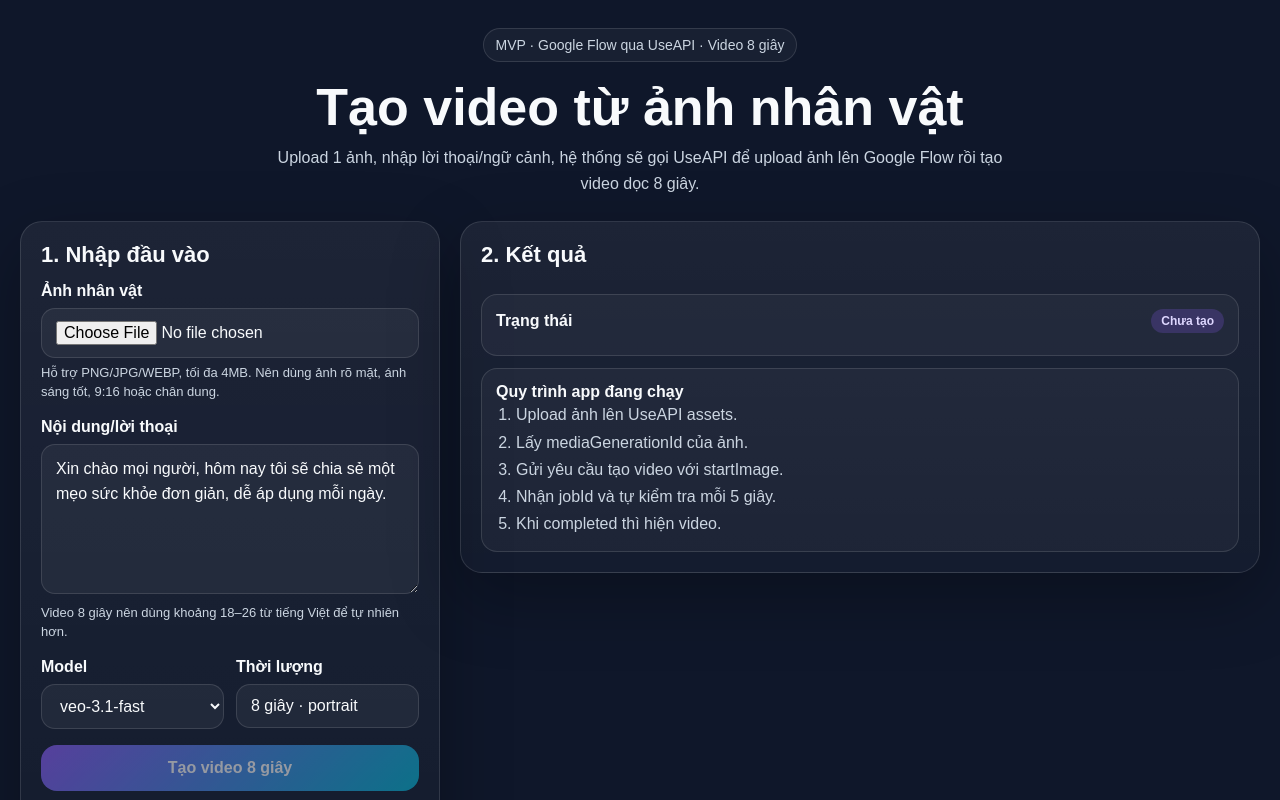
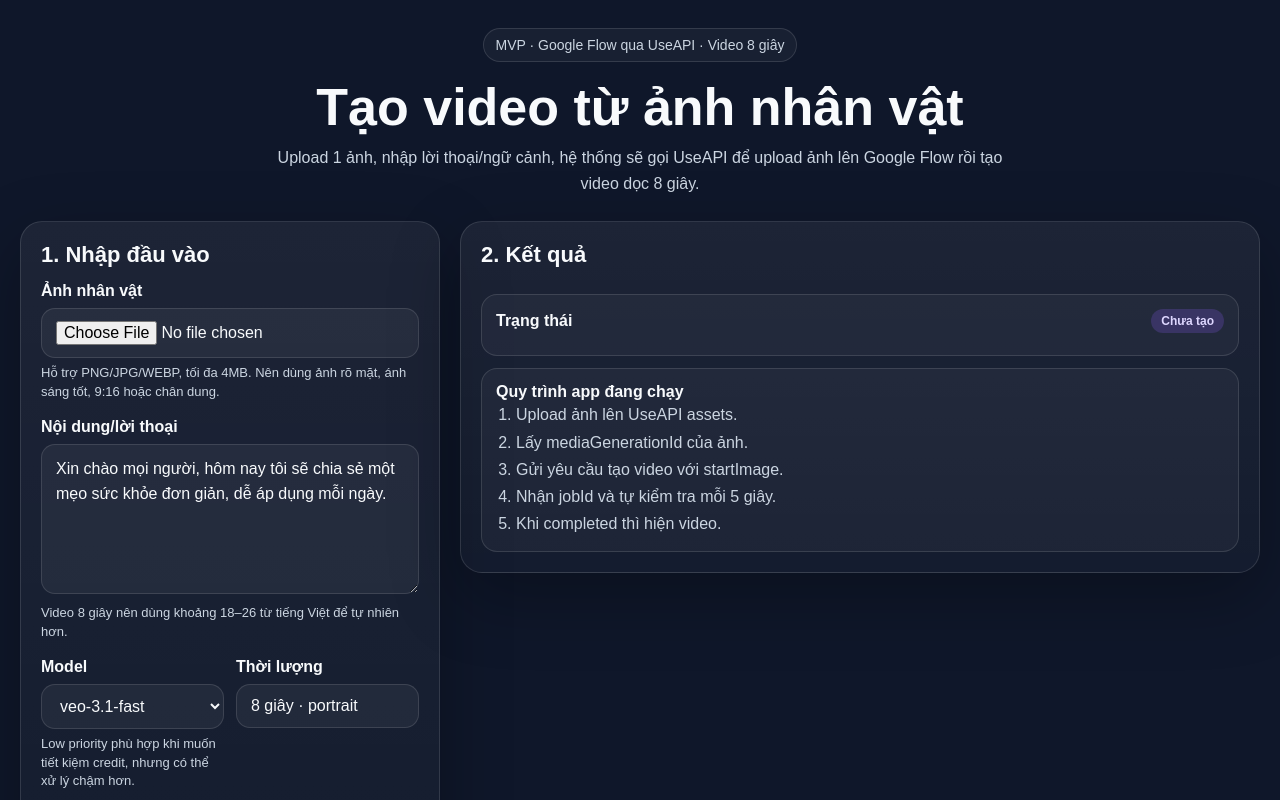
Before and after one commit to nhungnhungrosata-oss/appflow, a Next.js app: page / in a window 1280 px wide. Shown: the top 800 px of the page. Built offline with nearby package versions, Linux system fonts and the light colour scheme.

Commit message:
Add low priority Veo Lite model option

```diff
--- a/app/page.tsx
+++ b/app/page.tsx
@@ -207,8 +207,10 @@ export default function HomePage() {
               <select id="model" value={model} onChange={(event) => setModel(event.target.value)}>
                 <option value="veo-3.1-fast">veo-3.1-fast</option>
                 <option value="veo-3.1-lite">veo-3.1-lite</option>
+                <option value="veo-3.1-lite-low-priority">veo-3.1-lite-low-priority</option>
                 <option value="veo-3.1-quality">veo-3.1-quality</option>
               </select>
+              <div className="helper">Low priority phù hợp khi muốn tiết kiệm credit, nhưng có thể xử lý chậm hơn.</div>
             </div>
 
             <div className="field">
```
